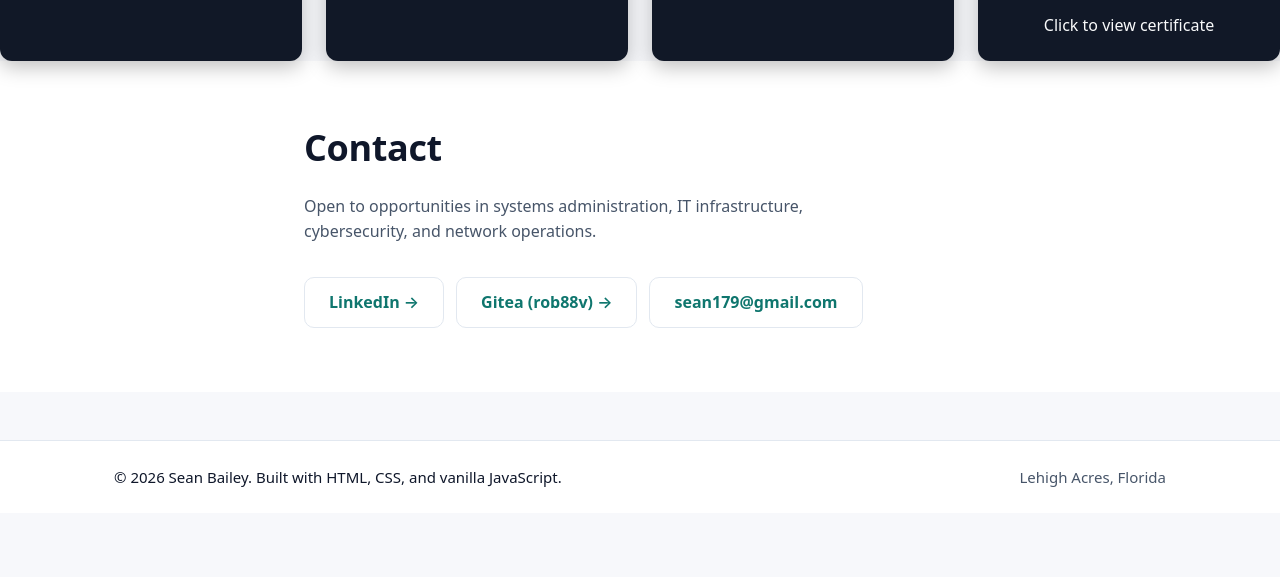
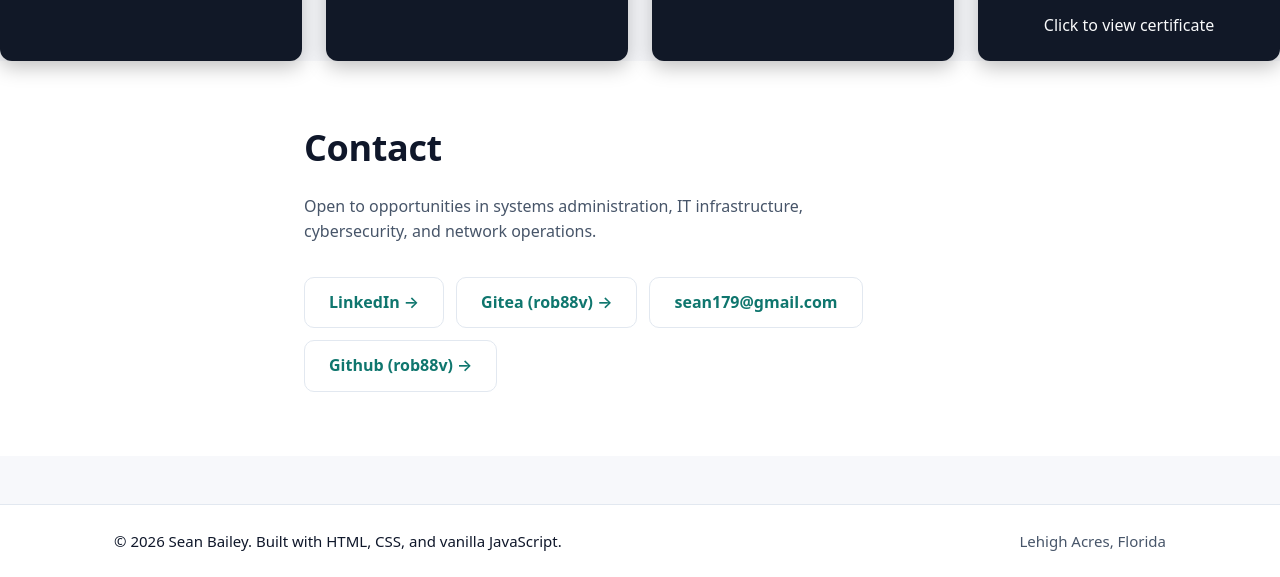
Before and after one commit to rob88v/seans-cyber-portfolio, a plain HTML site: page index.html in a window 1280 px wide. Shown: the part 4558-5135 px from the top of the page. Before the commit the page ends 5071 px from the top, so only its background shows below. Drawn offline with Linux system fonts and the light colour scheme.

Commit message:
Update index.html

```diff
--- a/index.html
+++ b/index.html
@@ -429,6 +429,9 @@
           <li>
             <a href="mailto:sean179@gmail.com">sean179@gmail.com</a>
           </li>
+           <li>
+            <a href="https://github.com/rob88v" target="_blank" rel="noopener noreferrer">Github (rob88v) →</a>
+          </li>
         </ul>
       </div>
     </section>
```
